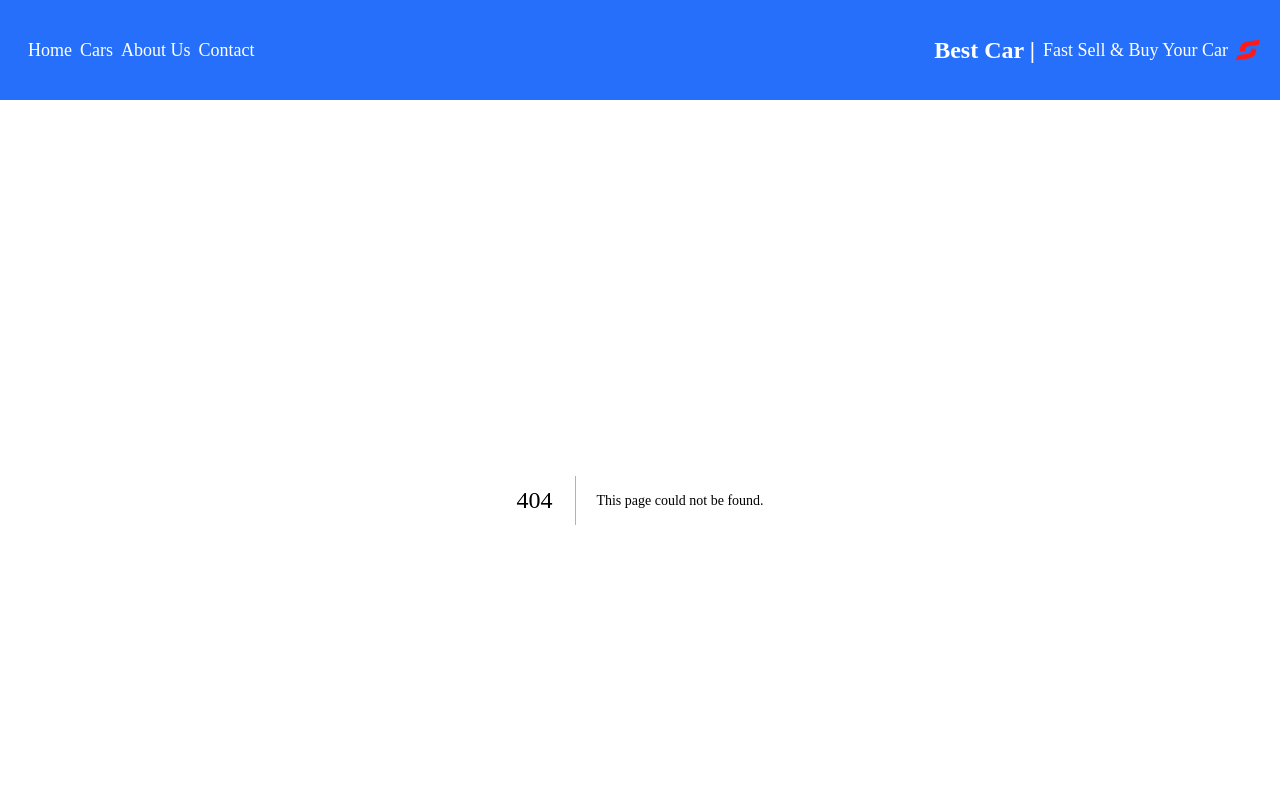
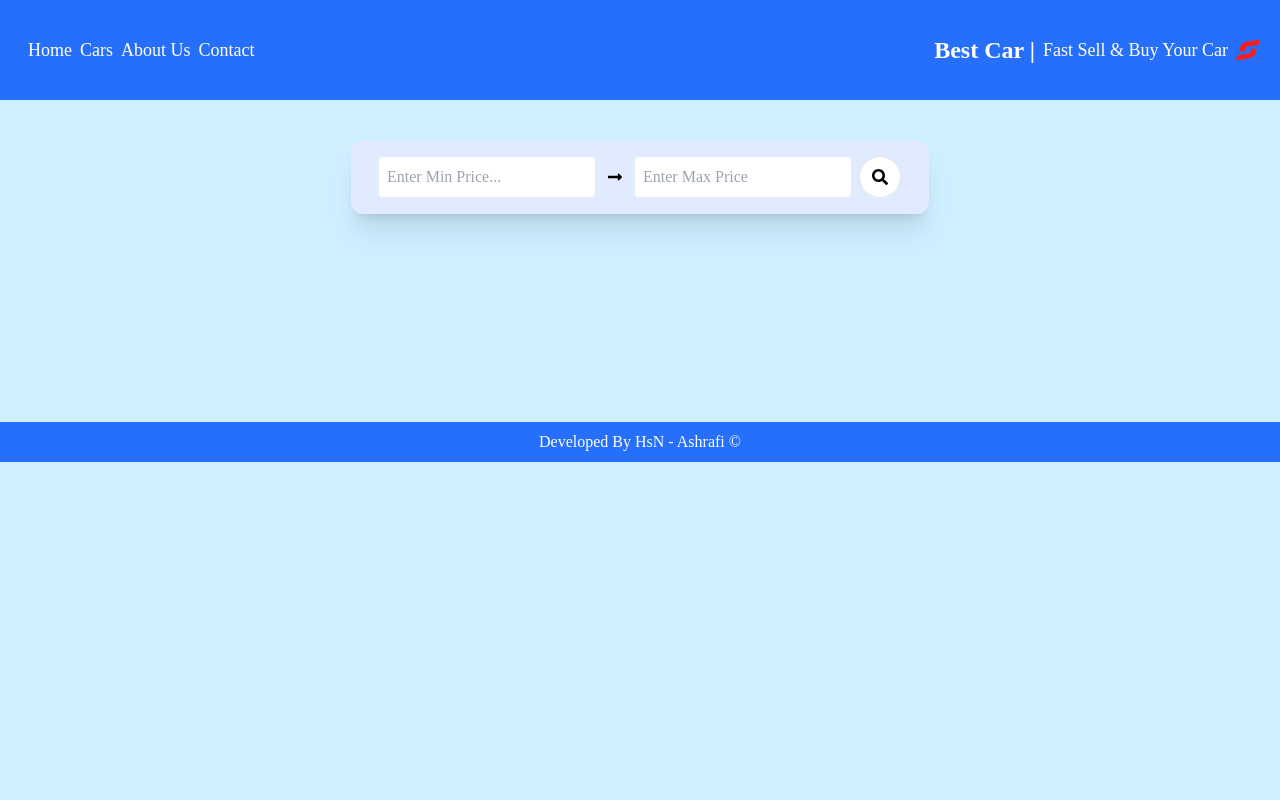
Before and after one commit to hasanashrafi/car-shop-next, a Next.js app: page /components/module/SearchBar in a window 1280 px wide. Before the commit this address had no page. Shown: the top 800 px of the page. Built offline with nearby package versions, Linux system fonts and the light colour scheme.

Commit message:
create searchBar component

```diff
--- /dev/null
+++ b/pages/components/module/SearchBar.js
@@ -0,0 +1,45 @@
+import React, { useState } from 'react'
+import { FaLongArrowAltRight, FaSearch } from 'react-icons/fa'
+import ToastComponent from '../templates/ToastComponent';
+import { useRouter } from 'next/router';
+function SearchBar() {
+    const [min, setMin] = useState('')
+    const [max, setMax] = useState('')
+    const router = useRouter()
+    const searchHandler = () => {
+        if (min && max) {
+            router.push(`/filter/${min}/${max}`)
+        } else {
+            alert("Please Enter Minimum And Maximum Price!")
+        }
+    }
+    return (
+        <>
+
+            <div className='flex flex-wrap shadow-xl w-fit p-3 px-6 mt-10 mx-auto justify-center place-items-center items-center rounded-xl bg-[#e0ebff] '>
+                <input
+                    value={min}
+                    onChange={e => setMin((e).target.value)}
+                    type='text'
+                    placeholder='Enter Min Price...'
+                    className='p-2 m-1 text-black focus:outline-none rounded' />
+
+                <span className='p-2'><FaLongArrowAltRight /></span>
+
+                <input
+                    value={max}
+                    onChange={(e) => setMax(e.target.value)}
+                    type='text'
+                    placeholder='Enter Max Price'
+                    className='p-2 m-1 text-black focus:outline-none rounded' />
+                <button
+                    onClick={searchHandler}
+                    className='p-3 m-1 border  bg-white rounded-3xl hover:bg-gray-300 ease-in-out '>
+                    <FaSearch />
+                </button>
+            </div>
+        </>
+    )
+}
+
+export default SearchBar
```
